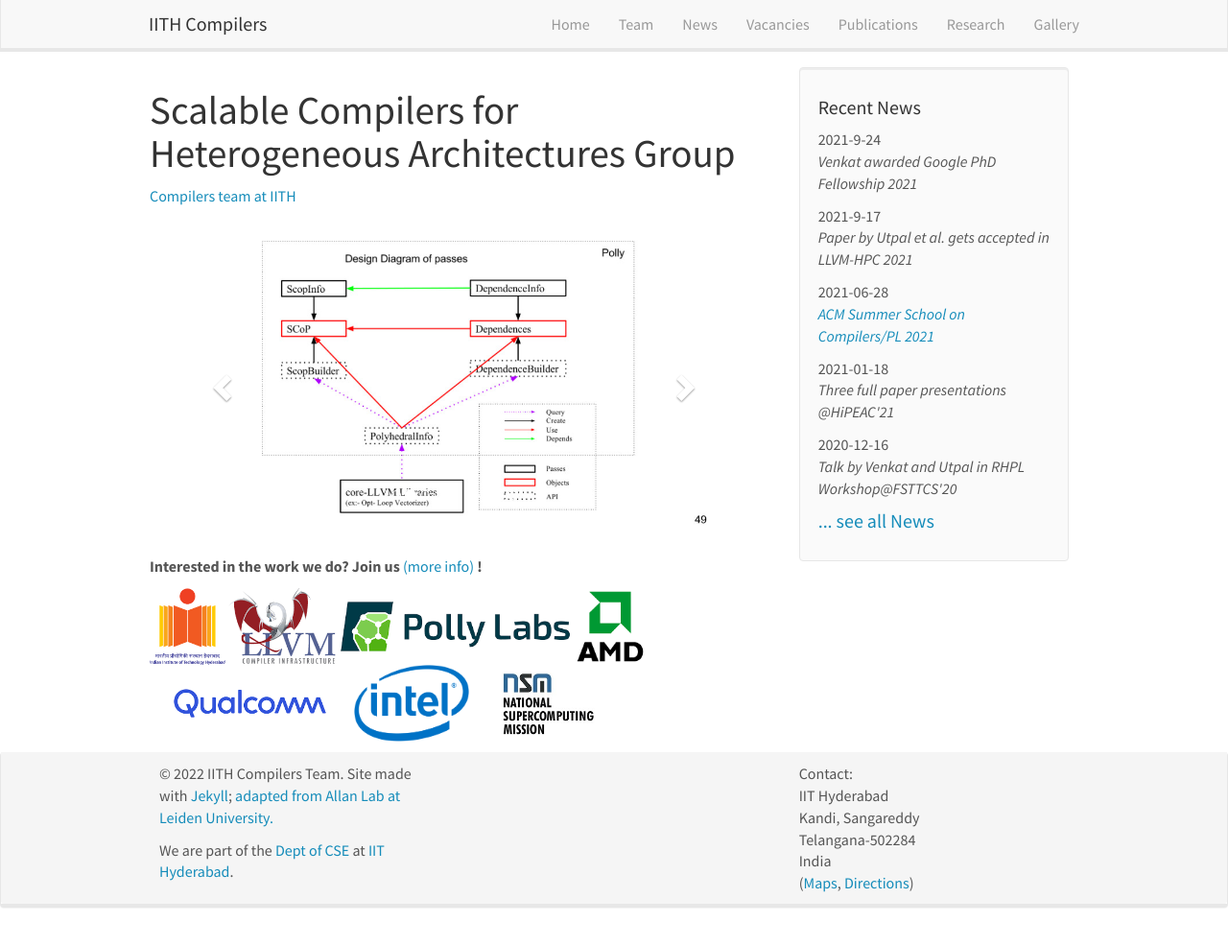
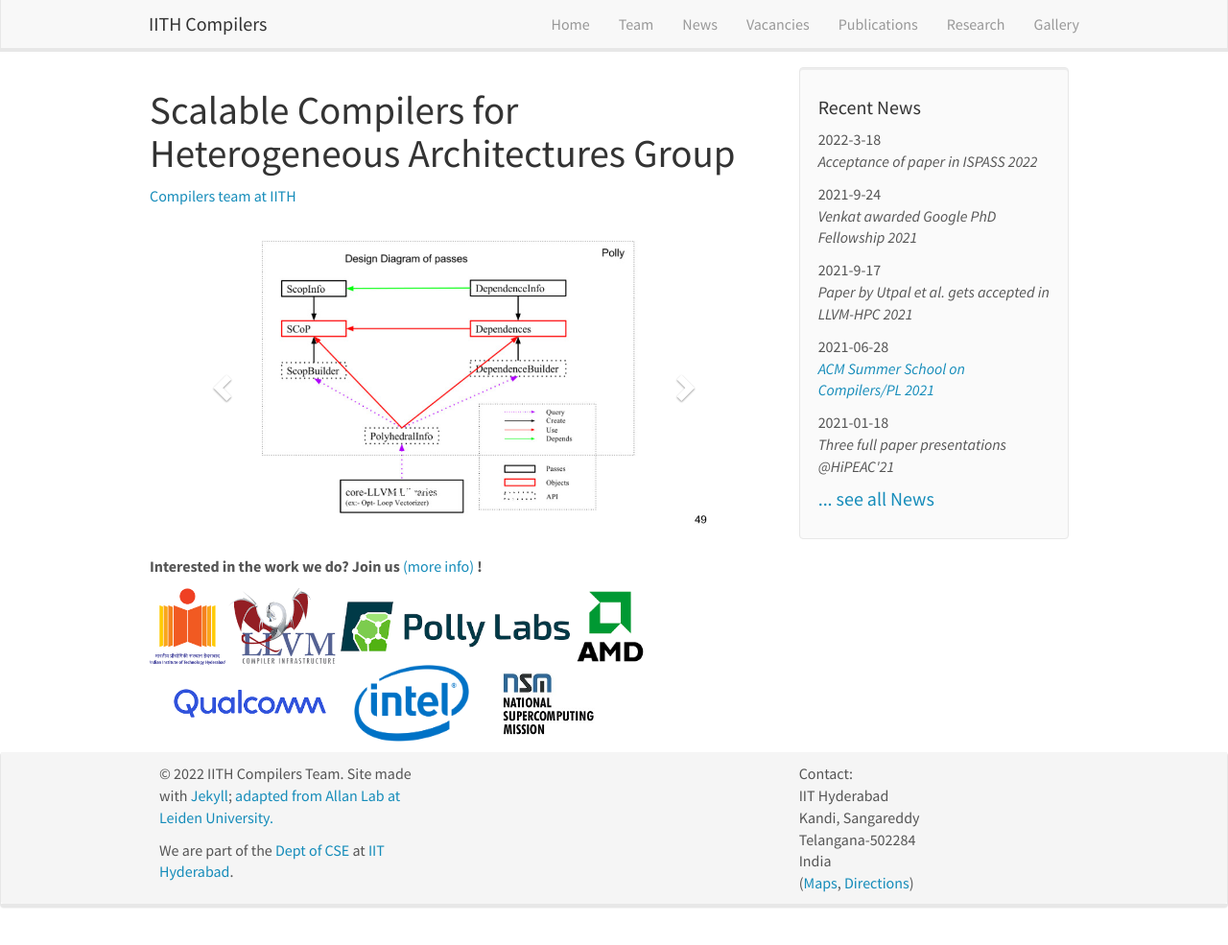
Before and after one commit to utpalbora/compilers.cse.iith.ac.in, a Jekyll site: the page built from _pages/home.md, in a window 1280 px wide and 1006 px high. Shown: the top 985 px of the window at 96% size. Built offline with Jekyll 4.4.1, drawn with Linux system fonts in a browser that asks for light colours; nearby versions of some CDN libraries.

Commit message:
Updated news about ISPASS acceptance

```diff
--- a/_data/news.yml
+++ b/_data/news.yml
@@ -1,3 +1,9 @@
+- date: 2022-3-18
+  status: "Acceptance of paper in ISPASS 2022"
+  new: "false"
+  url: ""
+  headline: "Congratulations to Shalini Jain, S. VenkataKeerthy and Yashas Andaluri for acceptance of their paper in ISPASS"
+
 - date: 2021-9-24
   status: "Venkat awarded Google PhD Fellowship 2021"
   new: "false"
```
